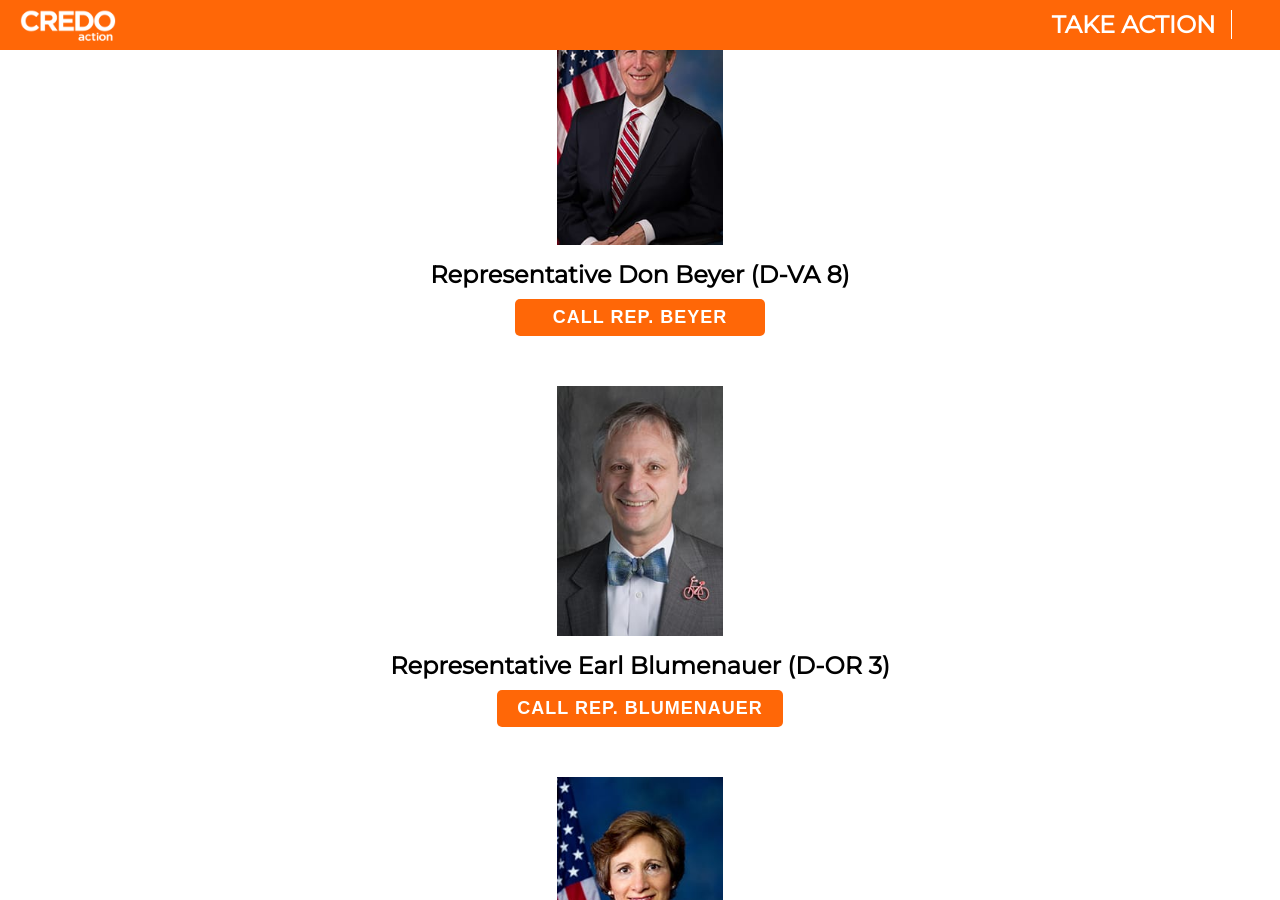
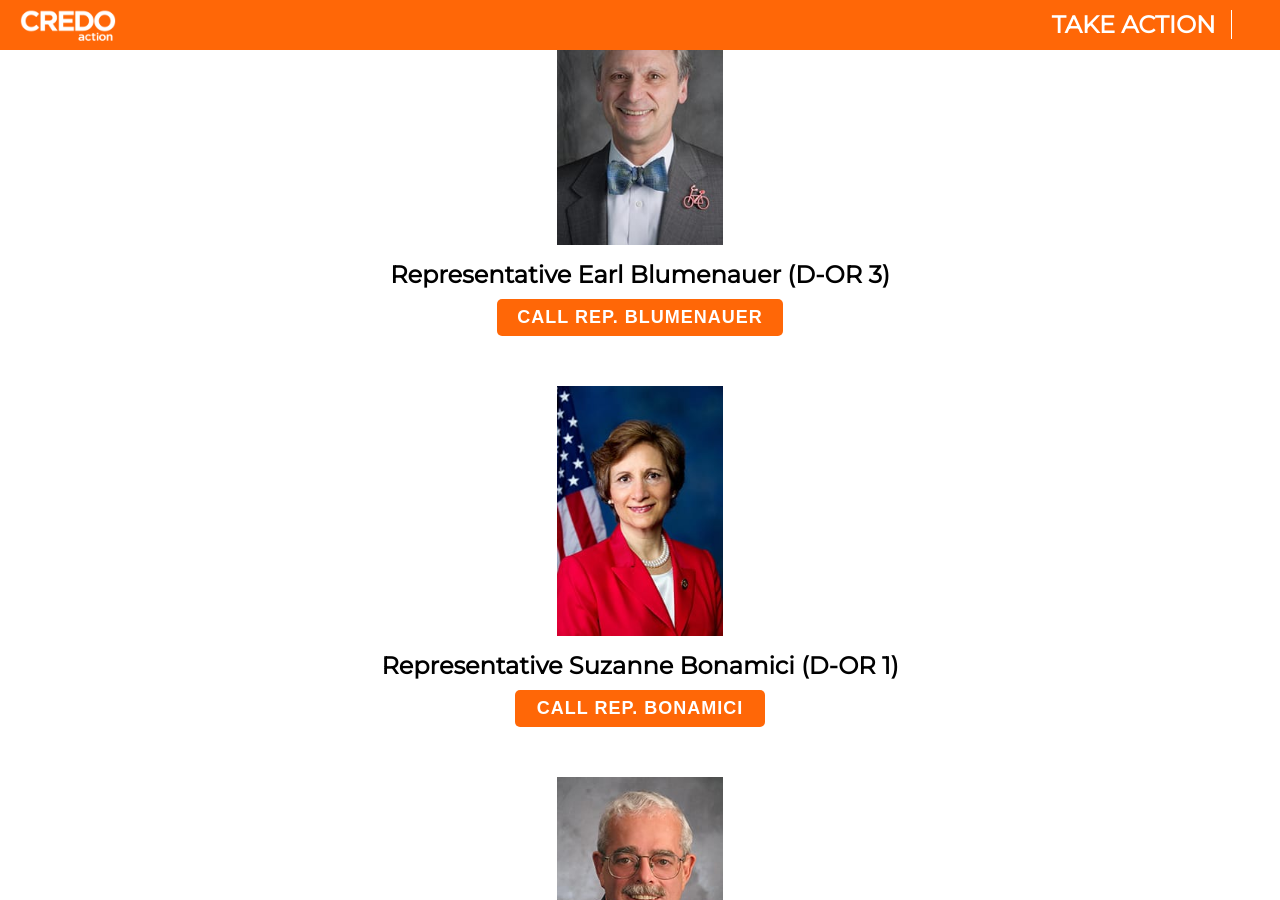
Before and after one commit to DigitalCharlie/credotppcalls, a Jekyll site: the page built from index.html, in a window 1280 px wide and 900 px high, scrolled down 1907 px. Built offline with Jekyll 4.4.1, drawn with Linux system fonts in a browser that asks for light colours; nearby versions of some CDN libraries; some of the changed text lies outside the part shown.

Commit message:
credo update

```diff
--- a/index.html
+++ b/index.html
@@ -121,23 +121,6 @@
             </div>
 
             <button data-id="B001287" class="call-key-rep action-button">Call Rep. Bera</button>
-
-            <div style="clear: both;"></div>
-
-        </div>
-
-        <div class="keyrep">
-
-            <img src="images/don-beyer.jpeg" class="rep-image" style="height:250px;">
-
-            <div class="rep-details">
-
-                <h3>Representative Don Beyer (D-VA 8)</h3>
-
-
-            </div>
-
-            <button data-id="B001292" class="call-key-rep action-button">Call Rep. Beyer</button>
 
             <div style="clear: both;"></div>
 
@@ -349,23 +332,6 @@
 
         <div class="keyrep">
 
-            <img src="images/eddie-johnson.jpg" class="rep-image" style="height:250px;">
-
-            <div class="rep-details">
-
-                <h3>Representative Eddie Johnson (D-TX 30)</h3>
-
-
-            </div>
-
-            <button data-id="J000126" class="call-key-rep action-button">Call Rep. Johnson</button>
-
-            <div style="clear: both;"></div>
-
-        </div>
-
-        <div class="keyrep">
-
             <img src="images/derek-kilmer.jpg" class="rep-image" style="height:250px;">
 
             <div class="rep-details">
--- a/js/repdata.js
+++ b/js/repdata.js
@@ -17,7 +17,7 @@
 {first_name: "Xavier",last_name: "Becerra",bioguide_id: "B000287",disposition: "opposes",whipcount_id: "7945"},
 {first_name: "Dan",last_name: "Benishek",bioguide_id: "B001271",disposition: "supports",whipcount_id: "7652"},
 {first_name: "Ami",last_name: "Bera",bioguide_id: "B001287",disposition: "has not taken a stance on",whipcount_id: "7775", phone: "202-225-5716"},
-{first_name: "Donald",last_name: "Beyer",bioguide_id: "B001292",disposition: "has not taken a stance on",whipcount_id: "7742", phone: "202-225-4376"},
+{first_name: "Donald",last_name: "Beyer",bioguide_id: "B001292",disposition: "supports",whipcount_id: "7742", phone: "202-225-4376"},
 {first_name: "Gus",last_name: "Bilirakis",bioguide_id: "B001257",disposition: "supports",whipcount_id: "8148"},
 {first_name: "Mike",last_name: "Bishop",bioguide_id: "B001293",disposition: "supports",whipcount_id: "7692"},
 {first_name: "Rob",last_name: "Bishop",bioguide_id: "B001250",disposition: "supports",whipcount_id: "7685"},
@@ -193,7 +193,7 @@
 {first_name: "Evan",last_name: "Jenkins",bioguide_id: "J000297",disposition: "opposes",whipcount_id: "7908"},
 {first_name: "Lynn",last_name: "Jenkins",bioguide_id: "J000290",disposition: "supports",whipcount_id: "8012"},
 {first_name: "Bill",last_name: "Johnson",bioguide_id: "J000292",disposition: "supports",whipcount_id: "7715"},
-{first_name: "Eddie",last_name: "Johnson",bioguide_id: "J000126",disposition: "has not taken a stance on",whipcount_id: "7668",phone: "202-225-8885"},
+{first_name: "Eddie",last_name: "Johnson",bioguide_id: "J000126",disposition: "supports",whipcount_id: "7668",phone: "202-225-8885"},
 {first_name: "Henry",last_name: "Johnson",bioguide_id: "J000288",disposition: "opposes",whipcount_id: "7722"},
 {first_name: "Sam",last_name: "Johnson",bioguide_id: "J000174",disposition: "supports",whipcount_id: "8039"},
 {first_name: "David",last_name: "Jolly",bioguide_id: "J000296",disposition: "has not taken a stance on",whipcount_id: "7642"},
```
